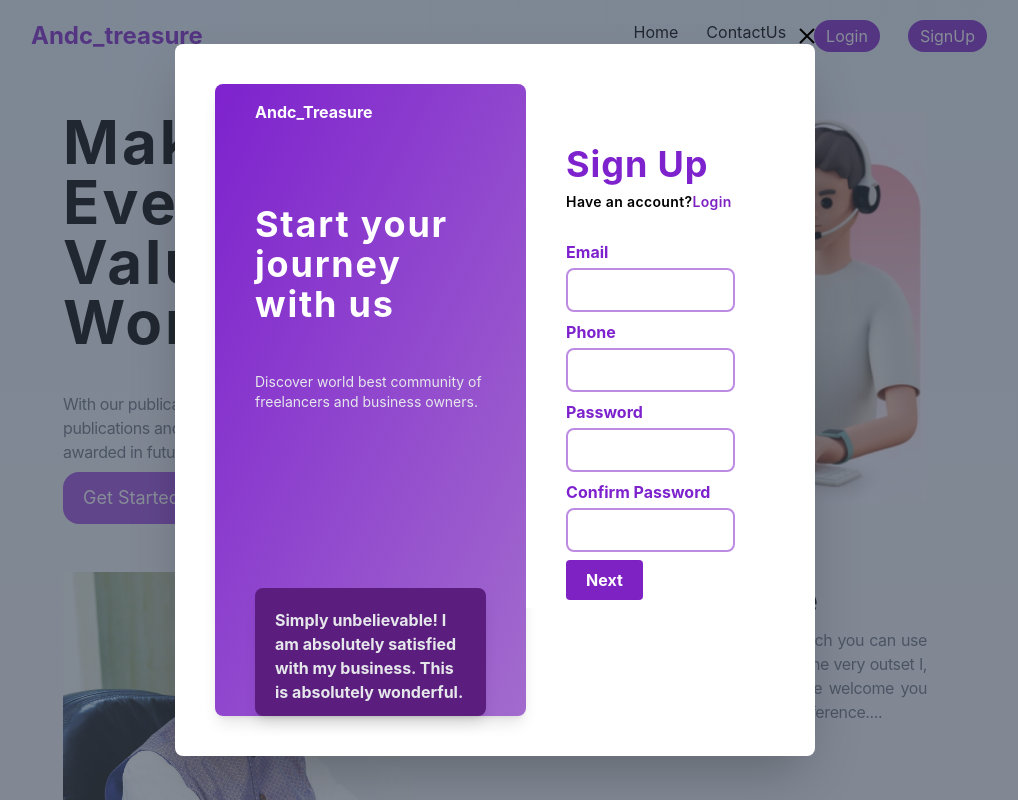
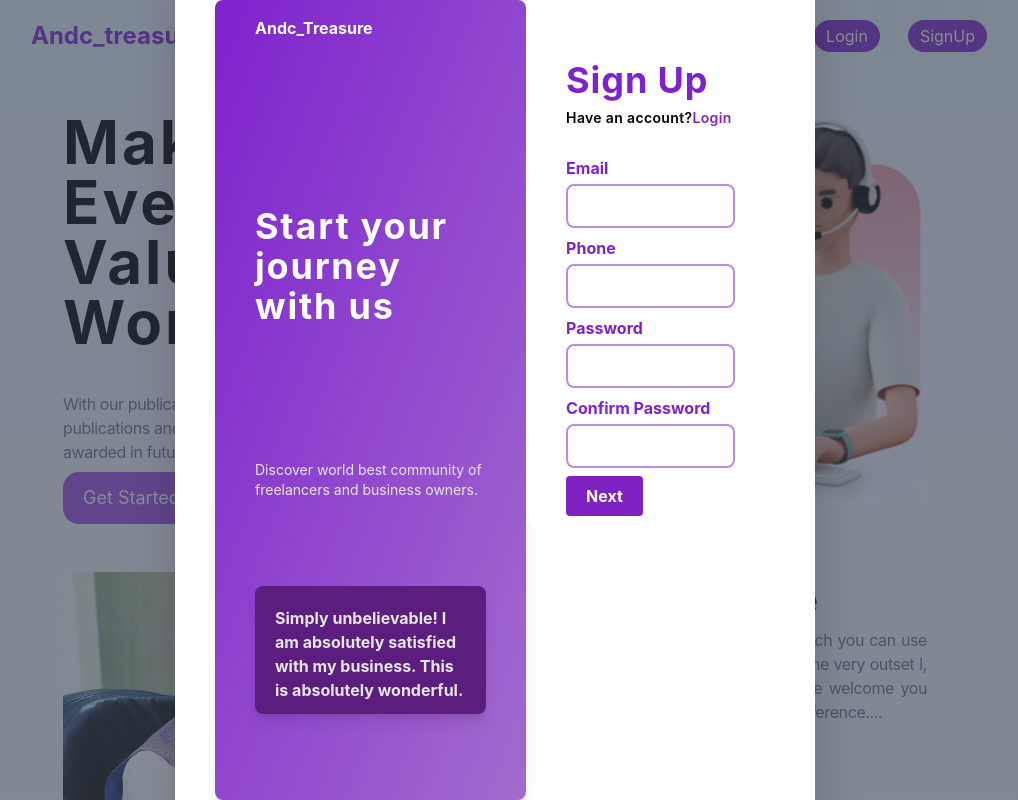
Before and after one commit to khanshahnwaz/Andc_Treasure_Data_Management, a React (Create React App) app: page /#/signUp in a window 1280 px wide. Shown: the top 800 px of the page, without its empty margins (145-1163 px from the left). Built offline with nearby package versions, Linux system fonts and the light colour scheme.

Commit message:
signing off

```diff
--- a/src/Components/Login/Login.jsx
+++ b/src/Components/Login/Login.jsx
@@ -155,7 +155,7 @@ const Login = () => {
           <p className="text-sm mt-2 text-left px-10 text-gray-200">
             Discover world best community of freelancers and business owners.
           </p>
-          <div className=" lg:mt-44 p-3 lg:py-5 lg:px-5 lg:pb-4 mx-10 bg-[#5c1e7e] font-semibold lg:font-bold  text-left text-gray-200 h-dvh rounded-lg shadow-lg text-sm">
+          <div className=" p-3 lg:py-5 lg:px-5 lg:pb-4 mx-10 bg-[#5c1e7e] font-semibold lg:font-bold  text-left text-gray-200 h-dvh rounded-lg shadow-lg text-sm">
             Simply unbelievable! I am absolutely satisfied with my business.
             This is absolutely wonderful.
           </div>
--- a/src/Components/SignUp/Signup.jsx
+++ b/src/Components/SignUp/Signup.jsx
@@ -120,11 +120,11 @@ const SignUp=()=>{
      <img src={remove} alt='remove' className='float-right fixed -traslate-x-1/2 -translate-y-1/2 -right-1 -top-2 hover:opacity-10' onClick={navigateToHome}/>
     <Loader loader={loader}/>
             {/* left division */}
-            <div className="h-max bg-gradient-to-br from-[#7e22ce] to-[#a26bcd]  border-white rounded-lg shadow-lg w-[350px] hidden lg:block">
+            <div className="h-dvh bg-gradient-to-br from-[#7e22ce] to-[#a26bcd]  border-white rounded-lg shadow-lg w-[350px] hidden md:grid grid-flow-row">
                 <p className="text-left text-base font-bold text-white pl-10 mt-4">Andc_Treasure</p>
                 <p className="text-4xl tracking-wider text-left mt-10 p-10 text-white font-bold">Start your <br/> journey with us</p>
                 <p className="text-sm mt-2 text-left px-10 text-gray-200">Discover world best community of freelancers and business owners.</p>
-                <div className=" mt-44  py-5 px-5 pb-4 mx-10 bg-[#5c1e7e] text-base font-bold  text-left text-gray-200 h-32 rounded-lg shadow-lg">Simply unbelievable! I am absolutely satisfied with my business. This is absolutely wonderful.</div>
+                <div className="   py-5 px-5 pb-4 mx-10 bg-[#5c1e7e] text-base font-bold  text-left text-gray-200 h-32 rounded-lg shadow-lg">Simply unbelievable! I am absolutely satisfied with my business. This is absolutely wonderful.</div>
             </div>
             {/* right division */}
             <div className="bg-white h-full w-[100%] lg:w-[50%] ">
```
